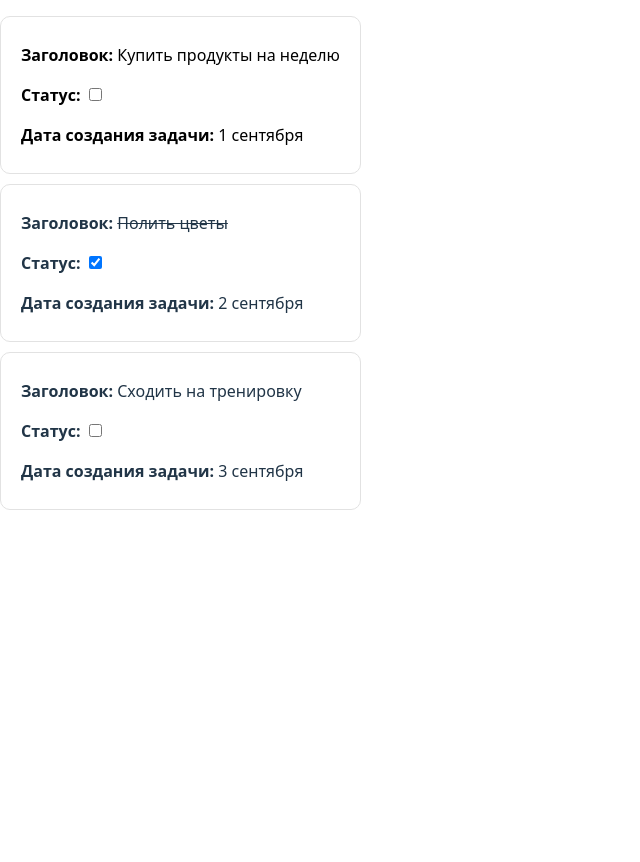
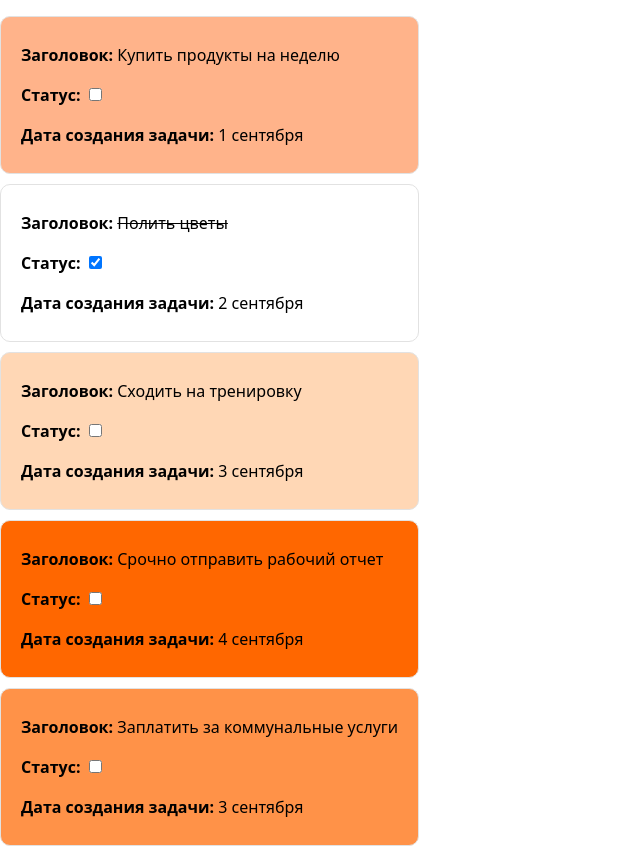
Before and after one commit to itsmesabyrzhan/trelly, a React (Vite) app: page / in a window 1280 px wide. Shown: the whole page, without its empty margins (0-640 px from the left). Before the commit the page ends 800 px from the top, so only its background shows below. Built offline with nearby package versions, Linux system fonts and the light colour scheme.

Commit message:
feat: add background color by task priority

```diff
--- a/src/App.css
+++ b/src/App.css
@@ -1,4 +1,6 @@
 ul {
+  color: #000;
+
   display: flex;
   flex-direction: column;
   row-gap: 10px;
--- a/src/App.tsx
+++ b/src/App.tsx
@@ -22,7 +22,29 @@ const tasks = [
     addedAt: '3 сентября',
     priority: 1,
   },
+  {
+    id: 4,
+    title: 'Срочно отправить рабочий отчет',
+    isDone: false,
+    addedAt: '4 сентября',
+    priority: 4,
+  },
+  {
+    id: 5,
+    title: 'Заплатить за коммунальные услуги',
+    isDone: false,
+    addedAt: '3 сентября',
+    priority: 3,
+  },
 ]
+
+const priorityColors: Record<number, string> = {
+  0: '#ffffff',
+  1: '#ffd7b5',
+  2: '#ffb38a',
+  3: '#ff9248',
+  4: '#ff6700',
+}
 
 export function App() {
 
@@ -41,13 +63,9 @@ export function App() {
           return (
             <li
               key={ task.id }
-              style={
-                task.priority >= 2
-                  ? {
-                    color: '#000',
-                    backgroundColor: 'rgba(255, 255, 255, 0.87)',
-                  }
-                  : {} }
+              style={ {
+                backgroundColor: priorityColors[task.priority],
+              } }
             >
               <p>
                 <b>Заголовок: </b>
```
Lines whose indentation alone changed are shown as unchanged.
